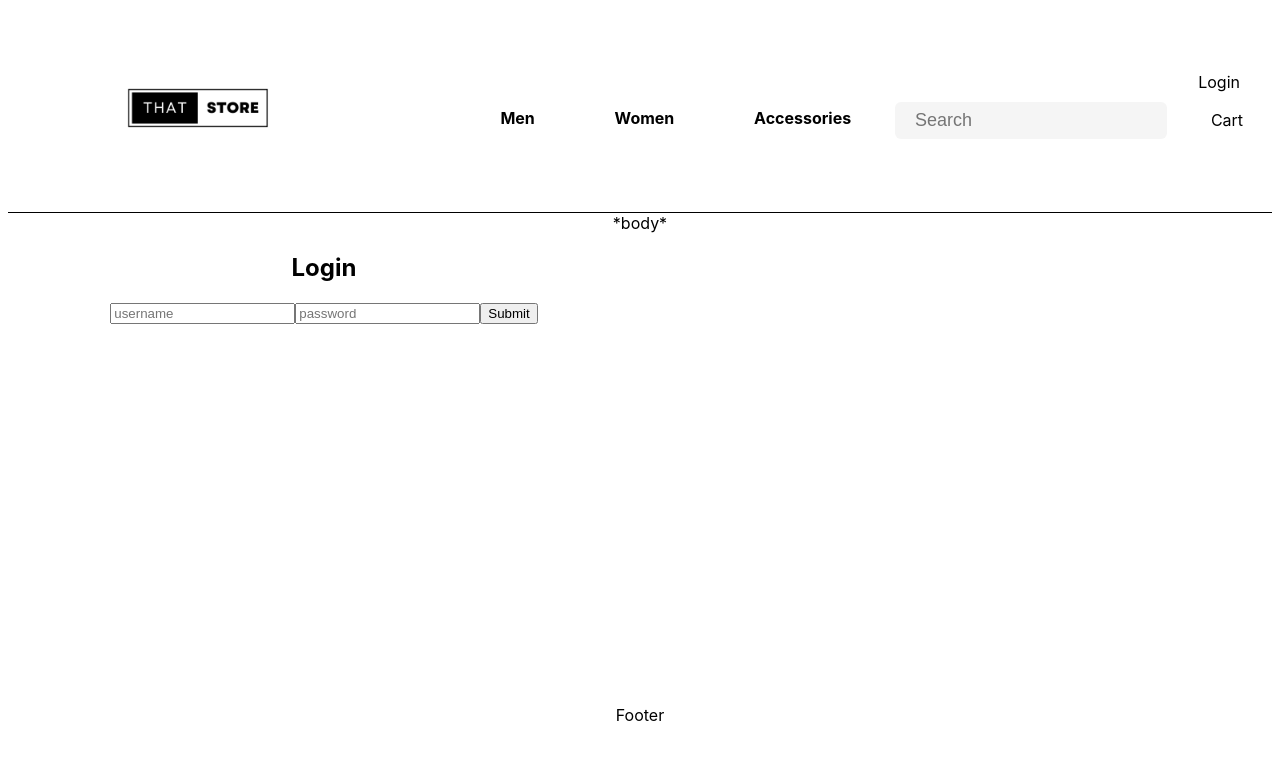
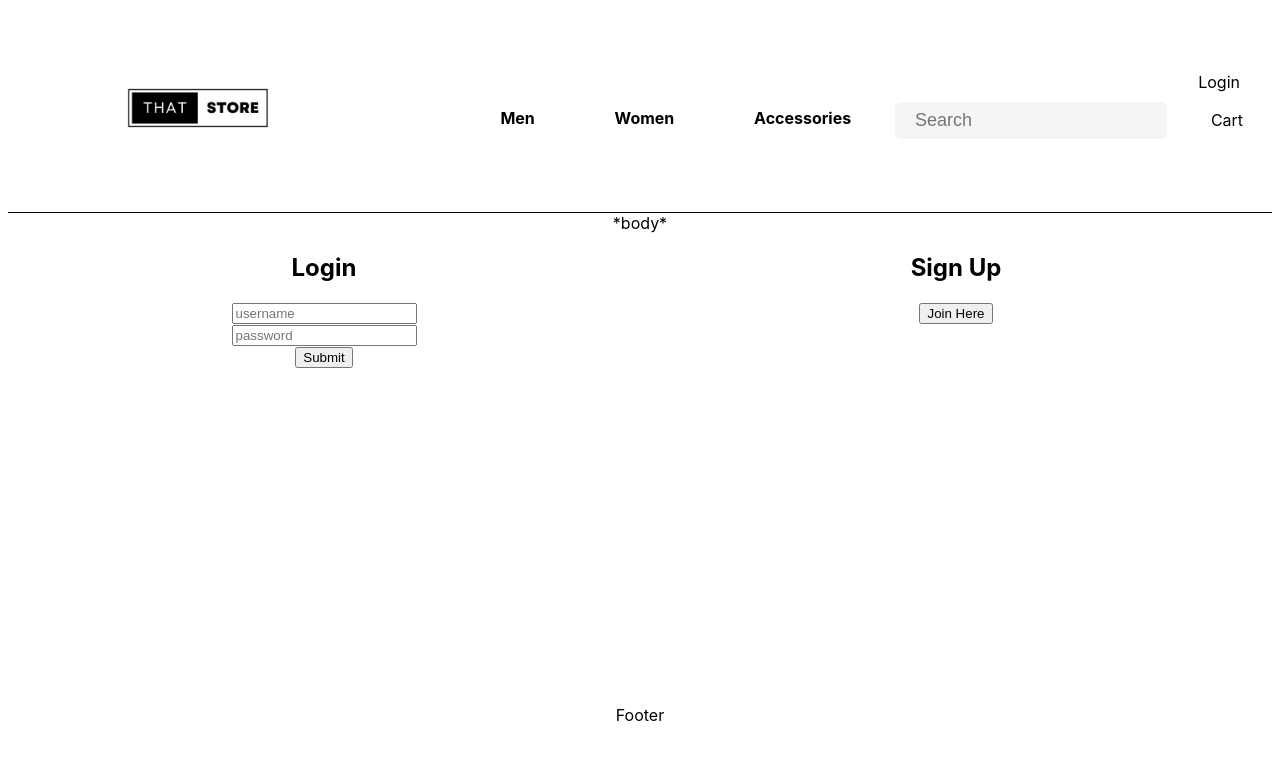
Before and after one commit to baekben/mockEcommerce, a React (Vite) app: page /login in a window 1280 px wide. Shown: the top 760 px of the page. Built offline with nearby package versions, Linux system fonts and the light colour scheme.

Commit message:
Styled input fields to be vertically aligned

```diff
--- a/src/App.css
+++ b/src/App.css
@@ -103,6 +103,16 @@ a {
   grid-area: body;
 }
 
+/* form style */
+.formItem {
+  display: flex;
+  justify-content: center;
+}
+
+label {
+  flex-basis: 100px;
+}
+
 .footer {
   grid-area: footer;
 }
--- a/src/components/Login.jsx
+++ b/src/components/Login.jsx
@@ -42,7 +42,8 @@ export default function Login() {
             <h2>Login</h2>
           </div>
           <div className="loginArea">
-            <form onSubmit={handleSubmit}>
+            <form onSubmit={handleSubmit} className="loginForm">
+              <div className="formItem">
                 <label>
                   <input
                     type="text"
@@ -53,6 +54,8 @@ export default function Login() {
                     }}
                   />
                 </label>
+              </div>
+              <div className="formItem">
                 <label>
                   <input
                     type="text"
@@ -63,14 +66,20 @@ export default function Login() {
                     }}
                   />
                 </label>
+              </div>
+
               <button>Submit</button>
             </form>
           </div>
           {error && <p>{error}</p>}
         </div>
         <div className="signUpBox">
-          <div className="signUpTitle"></div>
-          <div className="joinArea"></div>
+          <div className="signUpTitle">
+            <h2>Sign Up</h2>
+          </div>
+          <div className="joinArea">
+            <button>Join Here</button>
+          </div>
         </div>
       </div>
     </>
```
Lines whose indentation alone changed are shown as unchanged.
